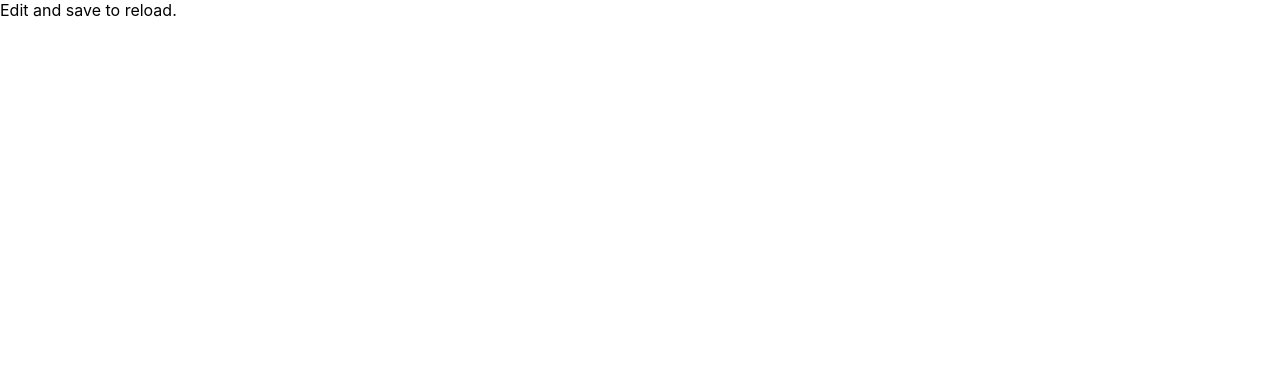
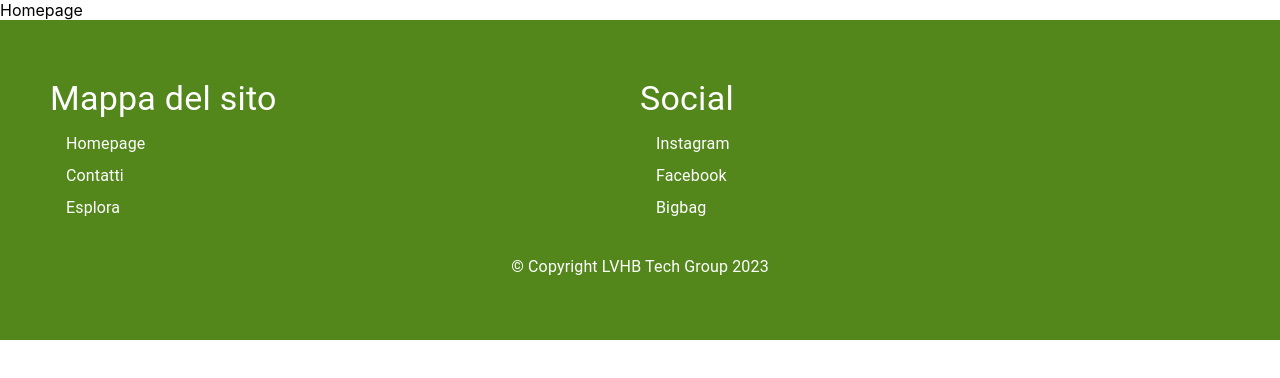
Before and after one commit to giogithub89/progetto_piante, a React (Create React App) app: page / in a window 1280 px wide. Shown: the top 378 px of the page. Built offline with nearby package versions, Linux system fonts and the light colour scheme.

Commit message:
add router and footer

```diff
--- a/package.json
+++ b/package.json
@@ -11,6 +11,7 @@
     "@testing-library/user-event": "^13.5.0",
     "react": "^18.2.0",
     "react-dom": "^18.2.0",
+    "react-router-dom": "^6.11.2",
     "react-scripts": "5.0.1",
     "web-vitals": "^2.1.4"
   },
--- a/src/App.js
+++ b/src/App.js
@@ -1,11 +1,17 @@
-import "./App.css";
+import { Route, Routes } from "react-router-dom";
+import Homepage from "./pages/homepage/Homepage";
+import Layout from "./pages/Layout";
+import Categories from "./pages/categories/Categories";
 
 function App() {
   return (
     <div className="App">
-      <header className="App-header">
-        <p>Edit and save to reload.</p>
-      </header>
+      <Routes>
+        <Route path="/" element={<Layout />}>
+          <Route index element={<Homepage />} />
+          <Route path={"categories"} element={<Categories />} />
+        </Route>
+      </Routes>
     </div>
   );
 }
--- /dev/null
+++ b/src/Component/Footer/footer.jsx
@@ -0,0 +1,37 @@
+import { Box, ListItemText, Typography } from "@mui/material";
+import React from "react";
+import List from "@mui/material/List";
+import ListItem from "@mui/material/ListItem";
+
+const Footer = () => {
+  return (
+    <Box sx={{ backgroundColor: "var(--primary)" }} width="100%" height="40vh">
+      <Box p={"50px"}>
+        <Box display="flex" alignItems="center">
+          <List sx={{ flex: 1, color: "white" }}>
+            <Typography variant="h4">Mappa del sito</Typography>
+            <ListItem sx={{ flexDirection: "column", alignItems: "start" }}>
+              <ListItemText>Homepage</ListItemText>
+              <ListItemText>Contatti</ListItemText>
+              <ListItemText>Esplora</ListItemText>
+            </ListItem>
+          </List>
+
+          <List sx={{ flex: 1, color: "white" }}>
+            <Typography variant="h4">Social</Typography>
+            <ListItem sx={{ flexDirection: "column", alignItems: "start" }}>
+              <ListItemText>Instagram</ListItemText>
+              <ListItemText>Facebook</ListItemText>
+              <ListItemText>Bigbag</ListItemText>
+            </ListItem>
+          </List>
+        </Box>
+        <Box display="flex" alignItems="center" justifyContent="center" marginTop="15px">
+          <Typography sx={{ color: "white" }}>© Copyright LVHB Tech Group 2023</Typography>
+        </Box>
+      </Box>
+    </Box>
+  );
+};
+
+export default Footer;
--- a/src/index.css
+++ b/src/index.css
@@ -2,6 +2,15 @@
   box-sizing: border-box;
   margin: 0;
   padding: 0;
+}
+
+:root {
+  --primary: #53871c;
+  --secondary: #0ba5e7;
+  --primary-100: #ace1af;
+  --secondary-100: #88edf8;
+  --secondary-300: #6699cc;
+  --secondary-900: #05445e;
 }
 
 body {
@@ -15,3 +24,14 @@ body {
 code {
   font-family: source-code-pro, Menlo, Monaco, Consolas, "Courier New", monospace;
 }
+
+/* Handle */
+::-webkit-scrollbar-thumb {
+  background: #4d4d4d;
+  border-radius: 5px;
+}
+
+/* Handle on hover */
+::-webkit-scrollbar-thumb:hover {
+  background: #555;
+}
--- a/src/index.js
+++ b/src/index.js
@@ -2,11 +2,14 @@ import React from "react";
 import ReactDOM from "react-dom/client";
 import "./index.css";
 import App from "./App";
+import { BrowserRouter } from "react-router-dom";
 
 const root = ReactDOM.createRoot(document.getElementById("root"));
 root.render(
   <React.StrictMode>
-    <App />
+    <BrowserRouter>
+      <App />
+    </BrowserRouter>
   </React.StrictMode>
 );
 
--- /dev/null
+++ b/src/pages/Layout.js
@@ -0,0 +1,14 @@
+import React from "react";
+import { Outlet } from "react-router-dom";
+import Footer from "../Component/Footer/footer";
+
+const Layout = () => {
+  return (
+    <div>
+      {" "}
+      <Outlet /> <Footer />
+    </div>
+  );
+};
+
+export default Layout;
--- /dev/null
+++ b/src/pages/categories/Categories.js
@@ -0,0 +1,7 @@
+import React from "react";
+
+const Categories = () => {
+  return <div>Categories</div>;
+};
+
+export default Categories;
--- /dev/null
+++ b/src/pages/homepage/Homepage.js
@@ -0,0 +1,8 @@
+import { Box } from "@mui/material";
+import React from "react";
+
+const Homepage = () => {
+  return <Box>Homepage</Box>;
+};
+
+export default Homepage;
```
Also changed, not shown: 1 other file (tests, documents, lock files or other folders).
